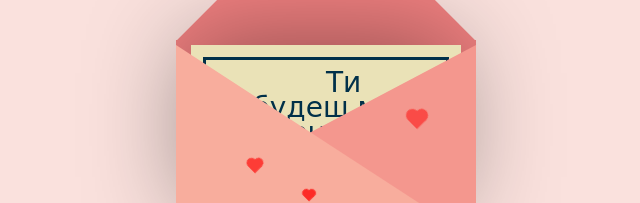
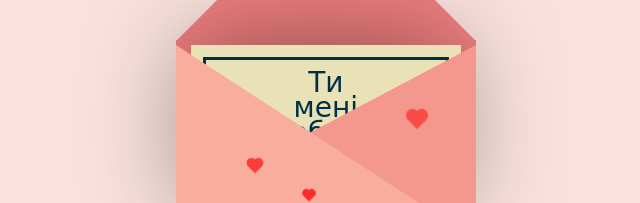
Before and after one commit to AndrShv/VD, a plain HTML site: page index.html in a window 1280 px wide. Shown: the part 298-501 px from the top of the page, without its empty margins (314-954 px from the left). Drawn offline with Linux system fonts and the light colour scheme.

Commit message:
index.html

```diff
--- a/index.html
+++ b/index.html
@@ -14,7 +14,7 @@
             <div class="envelope"></div>
             <div class="front"></div>
              <div class="card">
-                <div class="text">Ти</br> будеш моєю</br>Валентинкою?</div>
+                <div class="text">Ти</br> мені</br>подобаєшся</div>
                 <div class="heart">
                 </div>
             </div>
```
